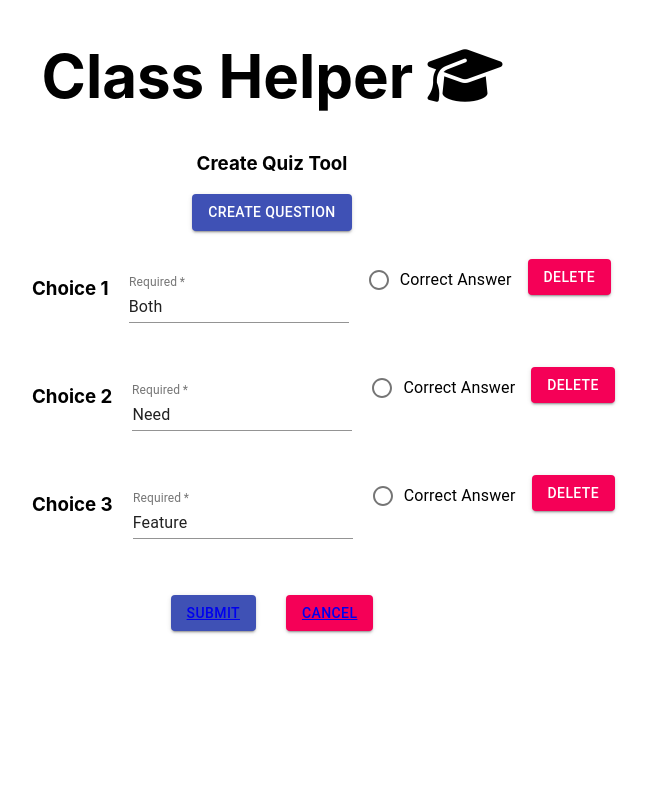
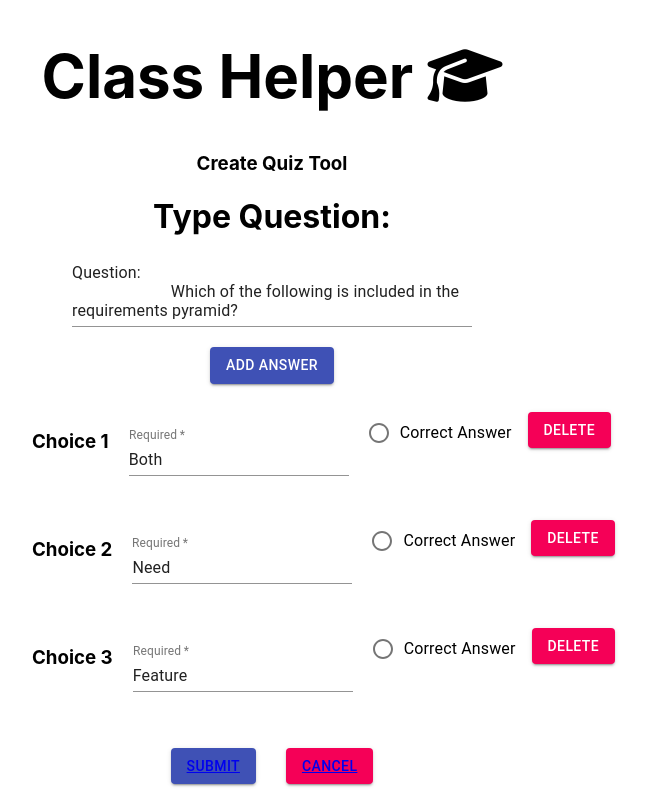
Before and after one commit to seansio1995/ClassHelper, a React (Create React App) app: page /createquiz in a window 1280 px wide. Shown: the whole page, without its empty margins (368-1015 px from the left). Built offline with nearby package versions, Linux system fonts and the light colour scheme.

Commit message:
add back home page button, login default value and question input box

```diff
--- a/src/components/CreateQuiz.js
+++ b/src/components/CreateQuiz.js
@@ -76,12 +76,26 @@ class CreateQuiz extends Component {
                     <h1>Class Helper <i className="fas fa-graduation-cap" ></i></h1>
                 </div>
                 <h3>Create Quiz Tool</h3>
+                <Box>
+                    <h1>Type Question:</h1>
+
+                    <TextField
+                        multiline={true}
+                        style = {{width : "400px"}}
+                        rows={3}
+                        rowsMax={20}
+                        defaultValue="Question:
+                        Which of the following is included in the requirements pyramid?"
+                    />
+                </Box>
+
                 <Button
                     type="submit"
                     variant="contained"
                     color="primary"
                     onClick={this.createQuestion}
-                > Create Question </Button>
+                    style = {{marginTop : "20px"}}
+                > Add Answer </Button>
 
                 <div style={{marginLeft : "30%"}} >
                     {answerItems}
--- a/src/components/InstructorQuiz.js
+++ b/src/components/InstructorQuiz.js
@@ -1,5 +1,6 @@
 import React, { Component } from 'react';
 import {Link} from "react-router-dom";
+import Button from "@material-ui/core/Button";
 
 class InstructorQuiz extends Component {
     constructor(props) {
@@ -25,6 +26,13 @@ class InstructorQuiz extends Component {
                 <div style = {{textAlign :"center", fontSize : "30px", margin:"0 auto", border: '3px solid blue', width : "600px", height : "150px"}}>
                     <div style = {{marginTop : "50px"}}><Link to="rankboard">Check Performance</Link></div>
                 </div>
+
+                <Button
+                    type="submit"
+                    variant="contained"
+                    color="primary"
+                    style = {{marginTop : "20px"}}
+                > <Link to="InstructorCourseHomepage"> Back to HomePage </Link></Button>
             </div>
         )
     }
--- a/src/components/Login.js
+++ b/src/components/Login.js
@@ -18,11 +18,13 @@ class Login extends Component {
     constructor(props) {
         super(props);
         this.state = {
-            homepage : "studentHomepage"
+            homepage : "studentHomepage",
+            selectFaculty : "student"
         }
     }
 
     handleSelection = (e) => {
+        this.setState({selectFaculty : e.target.value});
         if (e.target.value == "student")
             this.setState({homepage : "/studentHomepage"});
         else
```
